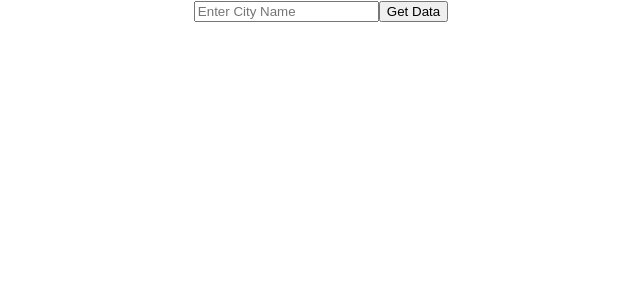
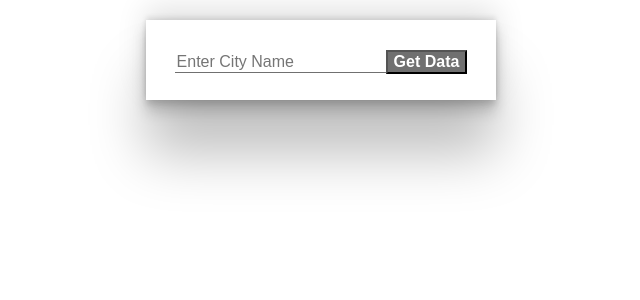
Before and after one commit to markobozic346/weather-app, a React (Create React App) app in the folder weather/: page / in a window 1280 px wide. Shown: the top 300 px of the page, without its empty margins (319-959 px from the left). Built offline with nearby package versions, Linux system fonts and the light colour scheme.

Commit message:
added css styles for input container

```diff
--- a/weather/src/components/App.css
+++ b/weather/src/components/App.css
@@ -1,3 +1,26 @@
 .App{
     text-align: center;
 }
+.input-container{
+    width: 350px;
+    height: 80px;
+    margin: 20px auto;
+    box-shadow: rgba(0, 0, 0, 0.25) 0px 54px 55px, rgba(0, 0, 0, 0.12) 0px -12px 30px, rgba(0, 0, 0, 0.12) 0px 4px 6px, rgba(0, 0, 0, 0.17) 0px 12px 13px, rgba(0, 0, 0, 0.09) 0px -3px 5px;
+
+}
+.city-input{
+    font-size: 1rem;
+    margin: 32px 0;
+    border: none;
+    border-bottom: 1px solid #707070
+
+}
+.btn-search{
+    background-color: #707070;
+    color: white;
+    font-size: 1rem;
+    font-weight: 700
+}
+.bigger{
+    font-size: 1.4rem;
+}
--- a/weather/src/components/App.js
+++ b/weather/src/components/App.js
@@ -32,10 +32,10 @@ function App() {
   )
 
   return <div className="App">
-
-      <input type='text' className='something' placeholder="Enter City Name"onChange={e => setChange(e.target.value)}/>
-      <button onClick={() => {setCityName(change)}}>Get Data</button>
-
+    <div className="input-container">
+      <input type='text' className='city-input' placeholder="Enter City Name"onChange={e => setChange(e.target.value)}/>
+      <button className= 'btn-search'onClick={() => {setCityName(change)}}>Get Data</button>
+    </div>
     {/* Renders Weather component only if city is entered */}
   {isCityEntered() && <Weather cityName={data.name} temperatureInfo={data.main} weatherInfo={data.weather}/>}
   </div>
--- a/weather/src/components/Weather.css
+++ b/weather/src/components/Weather.css
@@ -17,6 +17,7 @@
     font-size: 5rem;
     font-weight: 900;
     margin: 0px;
+    color: #707070;
 }
 .icon, .description, .temp-min, .temp-max{
     display: inline-block;
@@ -37,6 +38,7 @@
     font-weight: 500;
     font-size: 1.2rem;
     margin: 0;
+    color: #707070
 }
 .temp-min, .temp-max{
     font-weight: 400;
--- a/weather/src/components/Weather.js
+++ b/weather/src/components/Weather.js
@@ -11,9 +11,9 @@ function Weather({cityName, temperatureInfo, weatherInfo}) {
              <h2 className='value'> {Math.round(temperatureInfo.temp)}°</h2>
              <p className="description">{weatherInfo[0].description}</p>
              <img className='icon' src={`http://openweathermap.org/img/w/${weatherInfo[0].icon}.png`}/>
-             <p className="feels-like">Feels like: {Math.round(temperatureInfo.feels_like)}°</p>
-             <p className="temp-min">Min: {Math.round(temperatureInfo.temp_min)}°</p>
-             <p className="temp-min">Min: {Math.round(temperatureInfo.temp_max)}°</p>
+             <p className="feels-like">Feels like: <span className='bigger'>{Math.round(temperatureInfo.feels_like)}°</span></p>
+             <p className="temp-min">min: <span className='bigger'>{Math.round(temperatureInfo.temp_min)}°</span></p>
+             <p className="temp-min">max: <span className='bigger'>{Math.round(temperatureInfo.temp_max)}°</span> </p>
              </>}
 
         </div>
```
